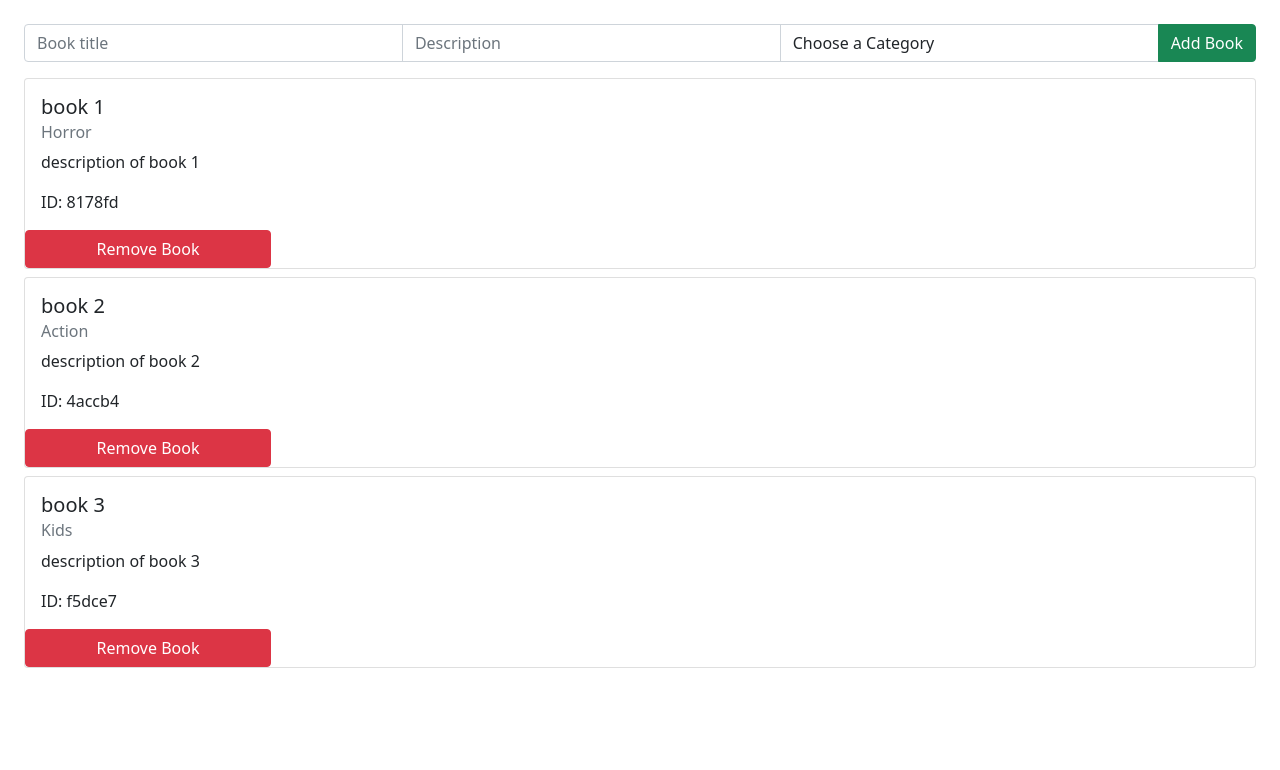
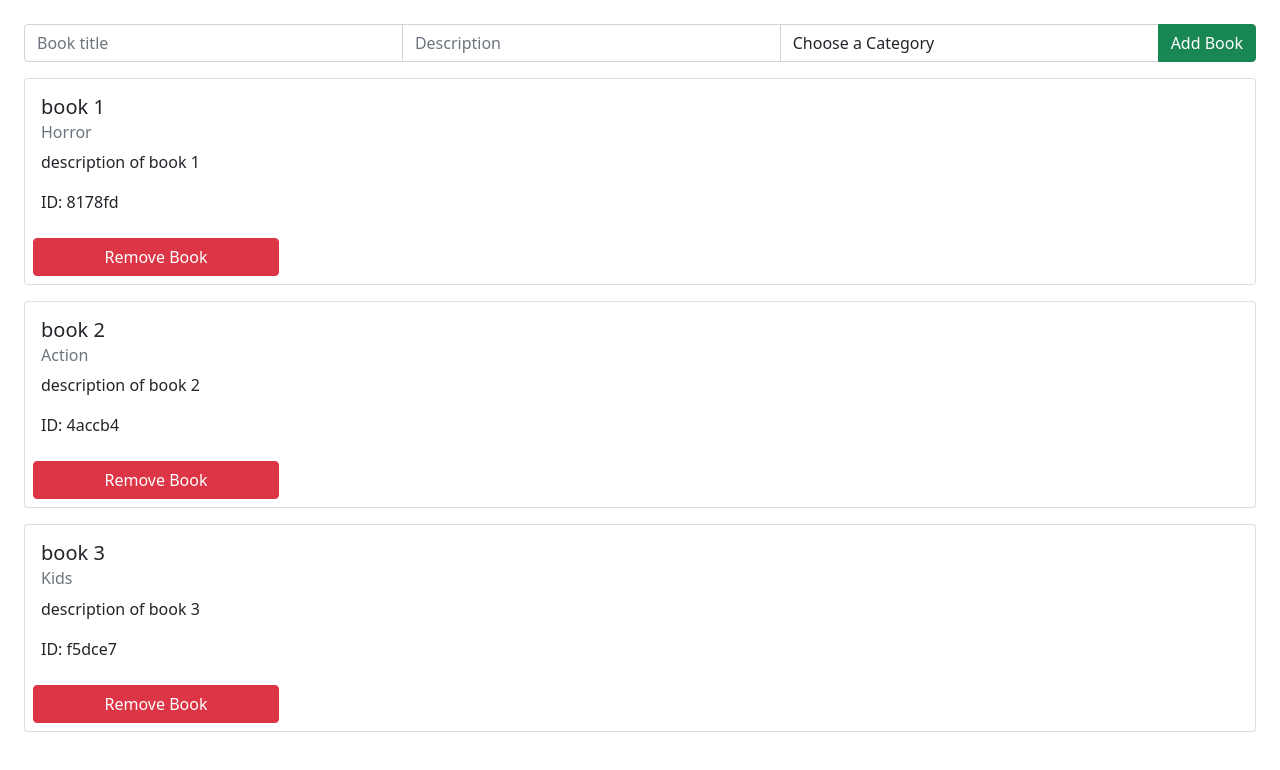
Before and after one commit to Wusinho/library-app, a React (Create React App) app: page / in a window 1280 px wide. Shown: the top 770 px of the page. Built offline with nearby package versions, Linux system fonts and the light colour scheme.

Commit message:
Added style to cards

```diff
--- a/src/components/BooksList.jsx
+++ b/src/components/BooksList.jsx
@@ -6,7 +6,7 @@ const BooksList = () => {
   // console.log(books);
   return (
     books.map((book) => (
-      <div className="card my-2" key={book.id}>
+      <div className="card my-3" key={book.id}>
         <div className="card-body">
           <h5 className="card-title">{book.title}</h5>
           <h6 className="card-subtitle mb-2 text-muted">{book.category}</h6>
@@ -14,7 +14,7 @@ const BooksList = () => {
           <span>ID: </span>
           <span>{book.id}</span>
         </div>
-        <button className="btn btn-danger" type="button">Remove Book</button>
+        <button className="btn btn-danger m-2" type="button">Remove Book</button>
       </div>
     ))
   );
```
